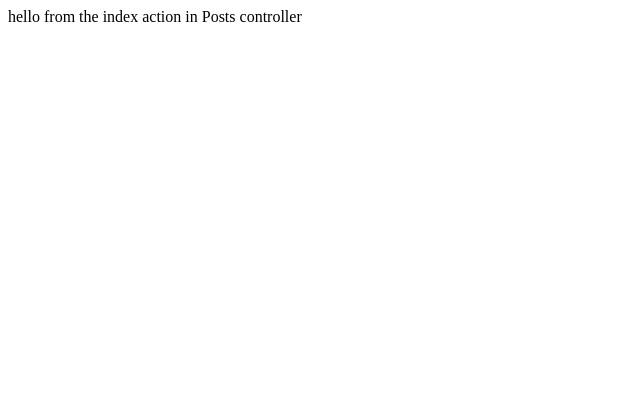
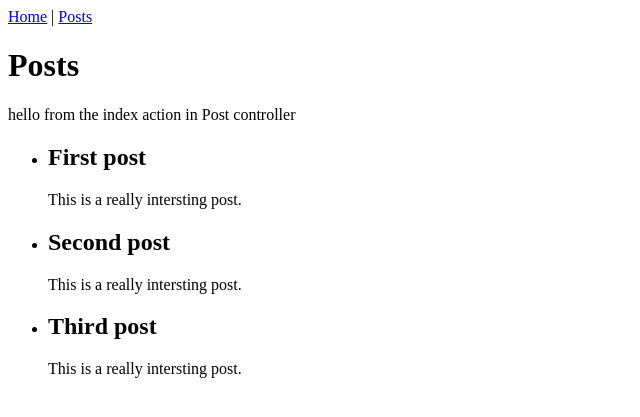
Before and after one commit to namluu/php-oop, a PHP site: page /post/index in a window 1280 px wide. Shown: the top 417 px of the page, without its empty margins (0-640 px from the left). Run offline with PHP 8.4, Linux system fonts and the light colour scheme; data comes from the database, SQL or seed files in the repository; both versions use the stored data as it was after the commit; a stand-in replaces the project's code that opens the database connection; some libraries are stand-ins or nearby versions.

Commit message:
update core models

```diff
--- a/app/Controllers/PostController.php
+++ b/app/Controllers/PostController.php
@@ -2,20 +2,20 @@
 
 namespace App\Controllers;
 
-//use Core\View;
-//use App\Models\PostModel;
+use Core\Controller;
+use Core\View;
+use App\Models\PostModel;
 
-class PostController
+class PostController extends Controller
 {
     public function indexAction(): void
     {
-        echo 'hello from the index action in Posts controller';
+        $postModel = new PostModel();
+        $posts = $postModel->getAll();
 
-//        $posts = PostModel::getAll();
-//
-//        View::render('Post/index.php', [
-//            'posts' => $posts
-//        ]);
+        View::render('post/index.php', [
+            'posts' => $posts
+        ]);
     }
 
     public function createAction()
--- /dev/null
+++ b/app/Models/PostModel.php
@@ -0,0 +1,13 @@
+<?php declare(strict_types=1);
+
+namespace App\Models;
+
+class PostModel extends \Core\Model
+{
+    public function getAll()
+    {
+        $this->query('SELECT id, title, content FROM posts ORDER BY created_at');
+
+        return $this->getResults();
+    }
+}
--- /dev/null
+++ b/app/Views/home/index.php
@@ -0,0 +1,6 @@
+<?php $title = 'Home' ?>
+
+<?php ob_start() ?>
+<h1>Welcome <?= htmlspecialchars($name) ?></h1>
+<p>hello from the index action in Home controller</p>
+<?php $content = ob_get_clean() ?>
--- /dev/null
+++ b/app/Views/layout.php
@@ -0,0 +1,15 @@
+<!DOCTYPE html>
+<html lang="en">
+<head>
+    <meta charset="UTF-8">
+    <meta name="viewport" content="width=device-width, initial-scale=1.0">
+    <title><?= $title ?></title>
+</head>
+<body>
+    <nav>
+        <a href="/">Home</a> |
+        <a href="/post/index">Posts</a>
+    </nav>
+    <?= $content ?>
+</body>
+</html>
--- /dev/null
+++ b/app/Views/post/index.php
@@ -0,0 +1,14 @@
+<?php $title = 'Post' ?>
+
+<?php ob_start() ?>
+<h1>Posts</h1>
+<p>hello from the index action in Post controller</p>
+<ul>
+    <?php foreach($posts as $post): ?>
+        <li>
+            <h2><?= $post['title'] ?></h2>
+            <p><?= $post['content'] ?></p>
+        </li>
+    <?php endforeach ?>
+</ul>
+<?php $content = ob_get_clean() ?>
--- /dev/null
+++ b/core/Controller.php
@@ -0,0 +1,11 @@
+<?php declare(strict_types=1);
+
+namespace Core;
+
+abstract class Controller
+{
+    public function __construct(
+        protected array $routeParams = []
+    ) {
+    }
+}
--- /dev/null
+++ b/core/Model.php
@@ -0,0 +1,34 @@
+<?php declare(strict_types=1);
+
+namespace Core;
+
+abstract class Model
+{
+    protected $db;
+
+    protected $stmt;
+
+    public function __construct()
+    {
+        if ($this->db === null) {
+            try {
+                $this->db = new \PDO('mysql:host='.DB_HOST.';dbname='.DB_NAME.';charset=utf8', DB_USER, DB_PASS);
+                // throw an exception when an error occurs
+                $this->db->setAttribute(\PDO::ATTR_ERRMODE, \PDO::ERRMODE_EXCEPTION);
+            } catch (\PDOException $e) {
+                echo $e->getMessage();
+            }
+        }
+    }
+
+    protected function query($sql): void
+    {
+        $this->stmt = $this->db->prepare($sql);
+    }
+
+    protected function getResults(){
+        $this->stmt->execute();
+
+        return $this->stmt->fetchAll(\PDO::FETCH_ASSOC);
+    }
+}
--- a/core/Router.php
+++ b/core/Router.php
@@ -68,6 +68,7 @@ class Router
      * @param string $url the route URL
      *
      * @return void
+     * @throws \Exception
      */
     public function dispatch(string $url): void
     {
--- /dev/null
+++ b/core/View.php
@@ -0,0 +1,19 @@
+<?php declare(strict_types=1);
+
+namespace Core;
+
+class View
+{
+    public static function render(string $view, array $args = []): void
+    {
+        extract($args, EXTR_SKIP);
+        $file = 'app/Views/' . $view;
+        $layout = 'app/Views/layout.php';
+        if (is_readable($file)) {
+            require $file;
+            require $layout;
+        } else {
+            throw new \Exception($file . ' not found');
+        }
+    }
+}
--- a/index.php
+++ b/index.php
@@ -1,4 +1,5 @@
 <?php
+require('config.php');
 /**
  * Autoloader
  */
```
Also changed, not shown: app/Controllers/HomeController.php (+10 -2 lines), db/sample_data.sql (added, +13 -0 lines).
